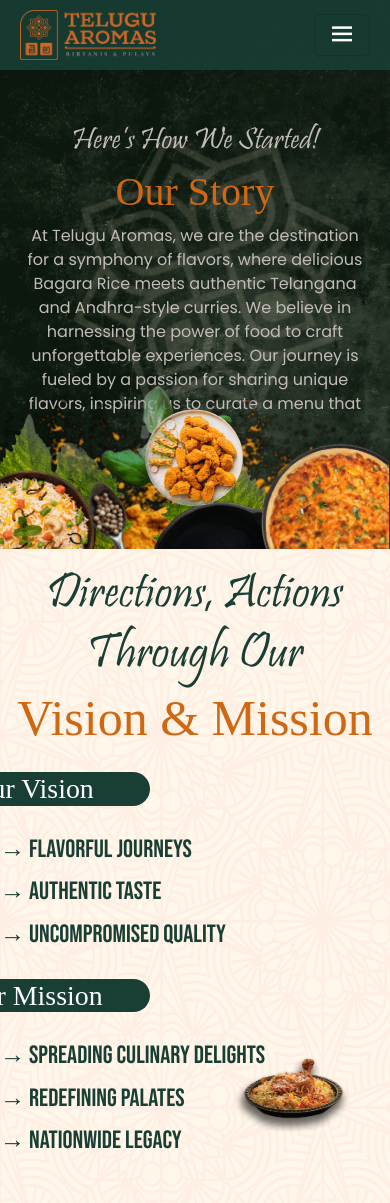
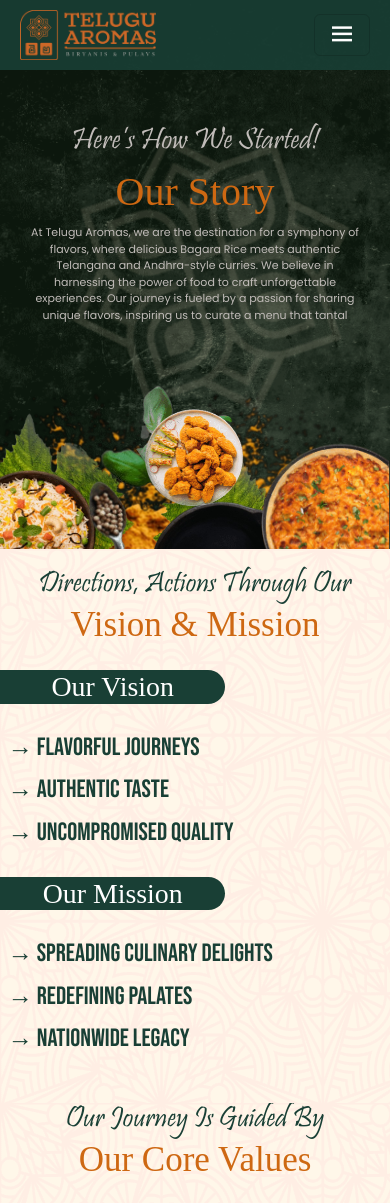
Before and after one commit to ReymouldParam/demo.teluguaromas, a PHP site: page /pages/ourstory.html in a window 390 px wide; the page is wider, and only the part inside the window is pictured. Shown: the top 1203 px of that part. Run offline with PHP 8.4, Linux system fonts and the light colour scheme; some libraries are stand-ins or nearby versions; some web fonts are replaced; grey boxes are pictures that could not be loaded.

Commit message:
Our story mobile responsive

```diff
--- a/assets/css/ourstory.css
+++ b/assets/css/ourstory.css
@@ -117,6 +117,7 @@ header{
     background: url(../images/background2-pink.png) var(--theme-color3);
     padding: 10vh 10vh;
     position: relative;
+    overflow: hidden;
 }
 
 .ourstory-section-2 > .section-2-intro{
@@ -170,6 +171,7 @@ header{
     width: 100%;
     background: url(../images/background2-pink.png) var(--theme-color3);
     padding: 0 5vw ;
+    overflow: hidden;
 }
 
 
@@ -240,6 +242,7 @@ header{
     width: 100%;
     background: url(../images/background2-pink.png) var(--theme-color3);
     padding: 10vh 5vw ;
+    overflow: hidden;
 }
 
 .ourstory-section-4 > .section-4-main-heading{
@@ -365,6 +368,14 @@ header{
     .ourstory-banner-container > .ourstory-banner-para > p{
         font-size: 12px;
     }
+
+    .ourstory-section-3 > .section-3-container > .image-section>img{
+        height: 60vh;
+    }
+
+    .ourstory-section-4 > .section-4-container > .inner-section > p{
+        font-size: 12px;
+    }
 }
 
 
@@ -375,6 +386,39 @@ header{
     }
     .ourstory-banner-container > .ourstory-text{
         width:90%;
+    }
+
+    .ourstory-banner-container> .ourstory-banner-content{
+        width: 75%;
+    }
+
+    .ourstory-section-2 > .section-2-img-1 {
+        position: absolute;
+        bottom: 20%;
+        right: 10%;
+        width: 40%;
+    }
+
+    .ourstory-section-3 > .section-3-container > .image-section>img{
+        height: 45vh;
+    }
+
+    .ourstory-section-3 > .section-3-container > .info-section > .info-item > button{
+        height: 50px;
+        width: 50px;
+    }
+
+    .ourstory-section-3 > .section-3-container > .info-section > .info-item > .info-inner > p{
+        font-size: 13px;
+    }
+
+    .ourstory-section-4 > .section-4-container > .inner-section > .abs-img{
+        height: 30%;
+        top:-15%;
+    }
+
+    .ourstory-section-4 > .section-4-main-heading{
+        margin-bottom: 5rem;
     }
 }
 
@@ -411,7 +455,7 @@ header{
 
     .ourstory-section-2{
         height: auto;
-        padding: 5% 0;
+        padding: 5% 2%;
     }
 
     .ourstory-section-2 > .section-2-container-1, .ourstory-section-2 > .section-2-container-2{
@@ -432,4 +476,85 @@ header{
         width: 100%;
         text-align: center;
     }
+
+    .ourstory-banner-container> .ourstory-banner-content> .ourstory-banner-para > p{
+        font-size: 11px;
+    }
+
+    .ourstory-banner-content > .ourstory-banner-para{
+        height: 15vh;
+    }
+
+    .ourstory-section-2 > .section-2-intro,.ourstory-section-3 > .section-3-intro{
+        font-size: 30px;
+    }
+
+    .ourstory-section-2 > .section-2-main-heading, .ourstory-section-3 > .section-3-main-heading{
+        font-size: 35px;
+    }
+
+    .ourstory-section-2 > .heading-container{
+        margin-left: -2%;
+    }
+
+    .ourstory-section-2 > ul{
+        font-size: 12px;
+    }
+
+    .ourstory-section-2 > .section-2-img-1{
+        display: none;
+    }
+
+    .ourstory-section-3 > .section-3-container{
+        flex-direction: column;
+    }
+
+    .ourstory-section-3 > .section-3-container > .image-section{
+        width: 100%;
+        text-align: center;
+    }
+
+    .ourstory-section-3 > .section-3-container > .info-section{
+        width: 90%;
+        margin-top: 20px;
+    }
+
+    .ourstory-section-3 > .section-3-container > .image-section>img{
+        margin: auto;
+        height: auto;
+        width: 80%;
+    }
+
+    .ourstory-section-3 > .section-3-container > .info-section > .info-item > .info-inner{
+        margin-left: 3%;
+    }
+
+    .ourstory-section-3 > .section-3-container > .info-section > .info-item > .info-inner >h3{
+        font-size: 25px;
+    }
+
+    .ourstory-section-3 > .section-3-container > .info-section > .info-item > .info-inner > p{
+        font-size: 11px;
+    }
+
+    .ourstory-section-4 > .section-4-main-heading{
+        font-size: 35px;
+        margin-bottom: 3rem;
+    }
+
+    .ourstory-section-4 > .section-4-container{
+        flex-direction: column;
+        justify-content: space-between;
+    }
+
+    .ourstory-section-4 > .section-4-container > .inner-section{
+        width:90%;
+        margin: 10% auto;
+
+    }
+
+    .ourstory-section-4 > .section-4-container > .inner-section > .abs-img{
+        height: 40%;
+        top: -20%;
+    }
 }
```
